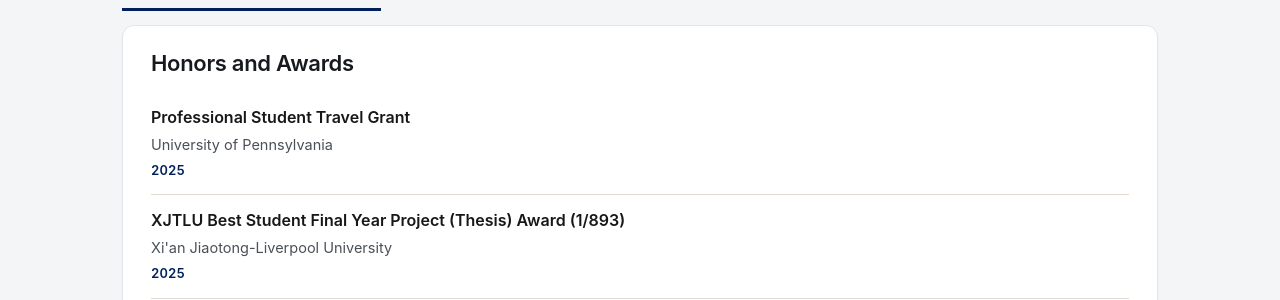
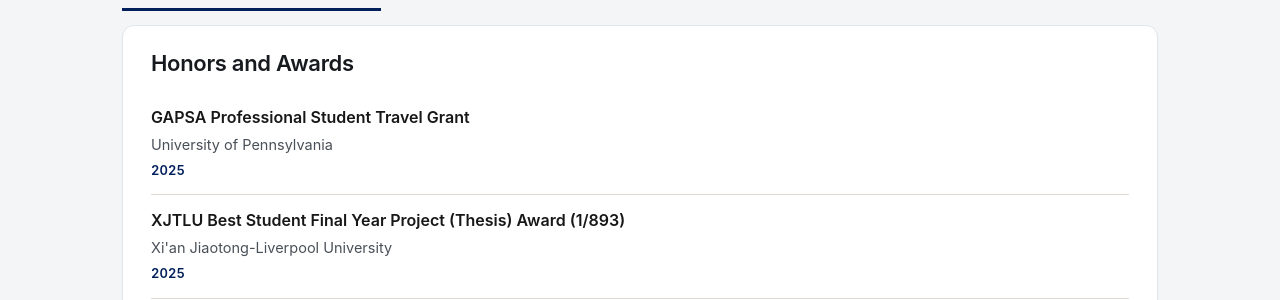
Before and after one commit to bobbyZhong10/bobbyzhong10.github.io, a Jekyll site: the page built from _pages/awards-services.md, in a window 1280 px wide and 900 px high. Shown: the part 157-457 px from the top of the window. Built offline with Jekyll 4.4.1, drawn with Linux system fonts in a browser that asks for light colours.

Commit message:
Update awards-services.md

```diff
--- a/_pages/awards-services.md
+++ b/_pages/awards-services.md
@@ -13,7 +13,7 @@
 
 <div class="award-list">
   <div class="award-entry">
-    <div class="award-entry__title">Professional Student Travel Grant</div>
+    <div class="award-entry__title">GAPSA Professional Student Travel Grant</div>
     <div class="award-entry__context">University of Pennsylvania</div>
     <div class="award-entry__meta">2025</div>
   </div>
```
